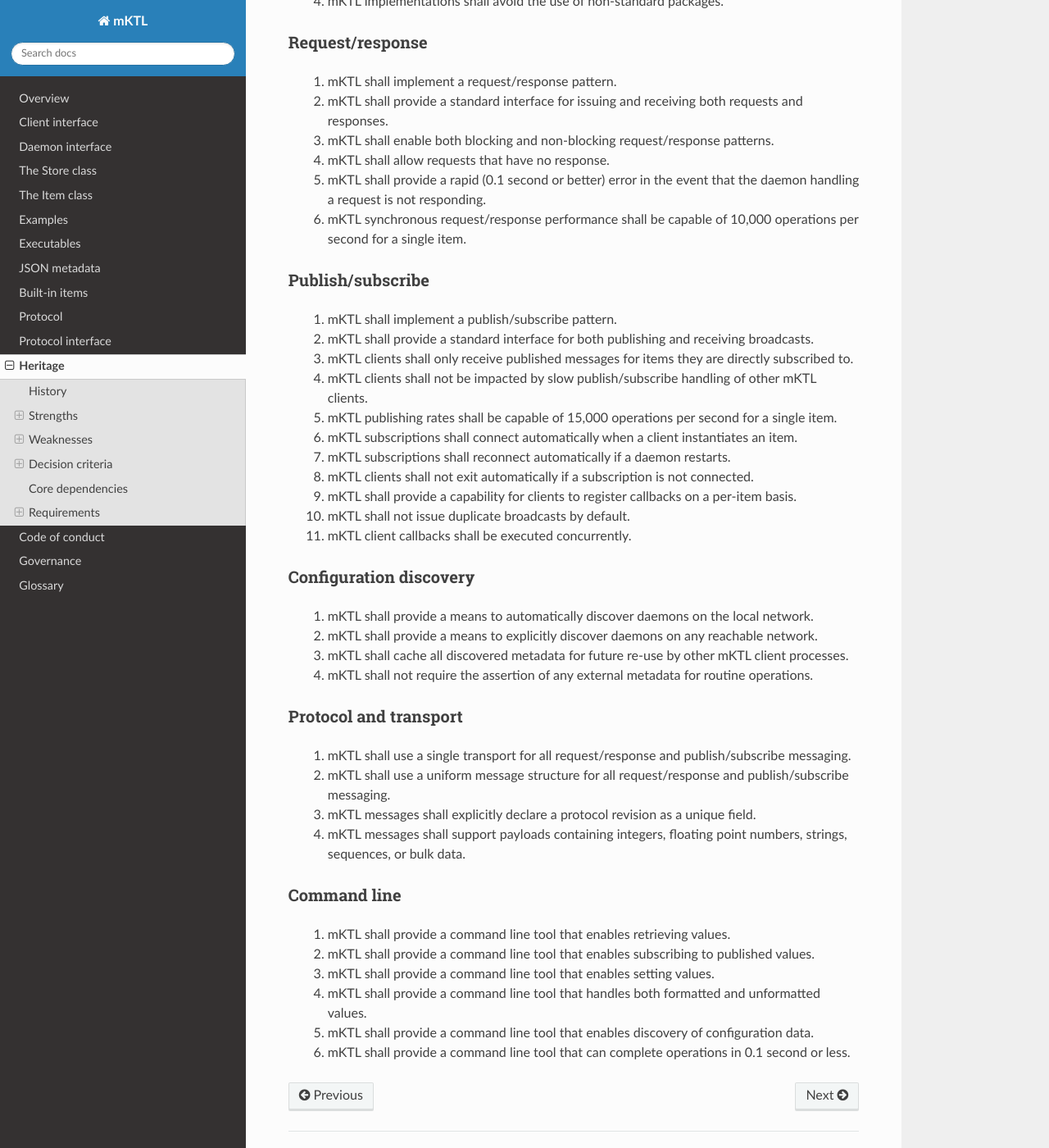
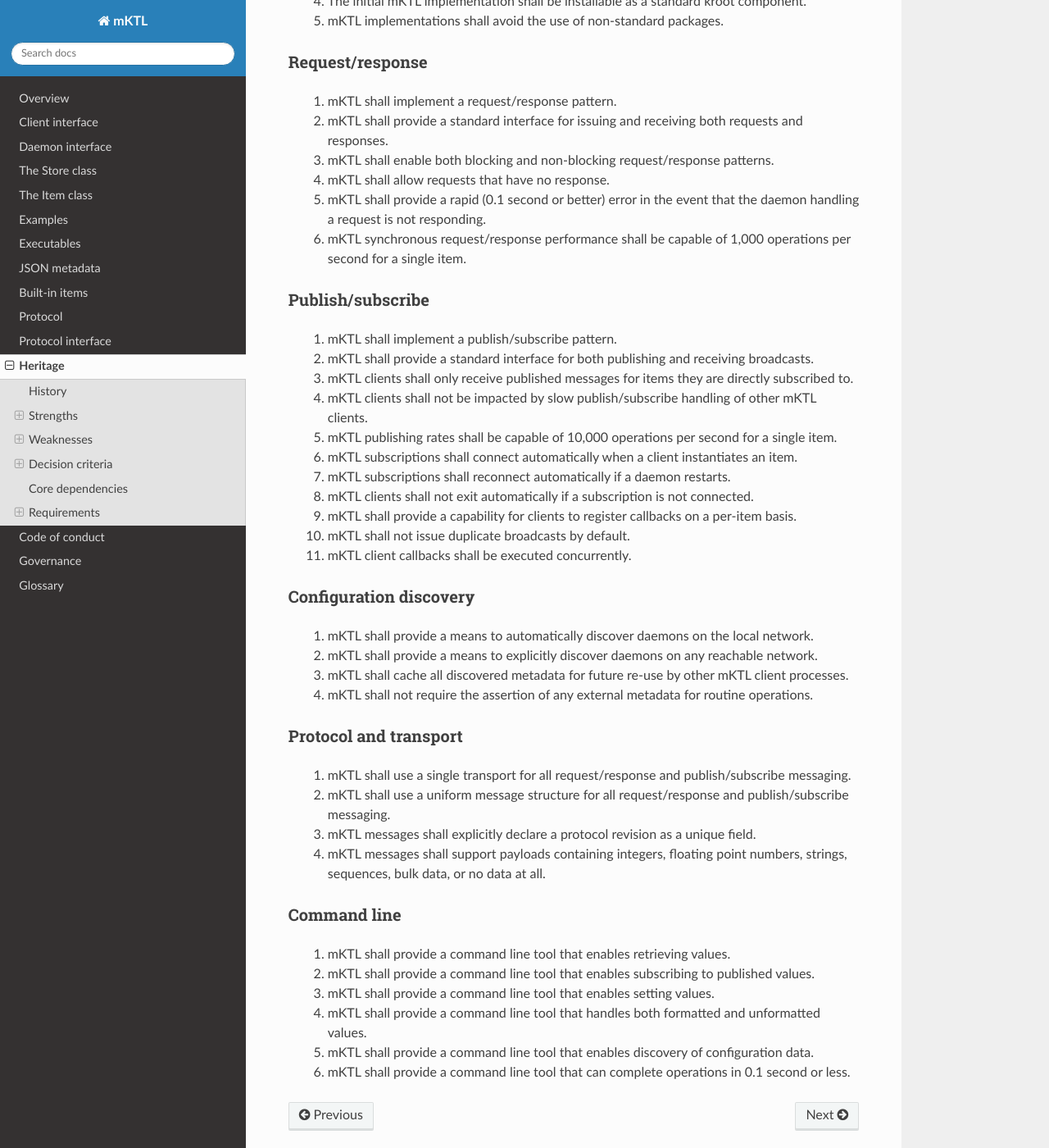
Before and after one commit to KeckObservatory/mKTL, a Sphinx documentation site: the page built from doc/heritage.rst, in a window 1280 px wide and 1400 px high, scrolled down 7558 px. Shown: the whole window at 82% size. Built offline with Sphinx 7.4.7 and the Read the Docs theme 3.1.0, drawn with Linux system fonts in a browser that asks for light colours; some of the changed text lies outside the part shown.

Commit message:
Tweaks to the requirements based on Will's feedback.

```diff
--- a/doc/heritage.rst
+++ b/doc/heritage.rst
@@ -159,6 +159,7 @@
 Implementation
 ^^^^^^^^^^^^^^
 
+  #. The fundamental data model of mKTL shall be a key/value store.
   #. The initial mKTL implementation shall be written in Python.
   #. The initial mKTL implementation shall be installable as a standalone package.
   #. The initial mKTL implementation shall be installable as a standard kroot component.
@@ -172,7 +173,7 @@
   #. mKTL shall enable both blocking and non-blocking request/response patterns.
   #. mKTL shall allow requests that have no response.
   #. mKTL shall provide a rapid (0.1 second or better) error in the event that the daemon handling a request is not responding.
-  #. mKTL synchronous request/response performance shall be capable of 10,000 operations per second for a single item.
+  #. mKTL synchronous request/response performance shall be capable of 1,000 operations per second for a single item.
 
 Publish/subscribe
 ^^^^^^^^^^^^^^^^^
@@ -181,7 +182,7 @@
   #. mKTL shall provide a standard interface for both publishing and receiving broadcasts.
   #. mKTL clients shall only receive published messages for items they are directly subscribed to.
   #. mKTL clients shall not be impacted by slow publish/subscribe handling of other mKTL clients.
-  #. mKTL publishing rates shall be capable of 15,000 operations per second for a single item.
+  #. mKTL publishing rates shall be capable of 10,000 operations per second for a single item.
   #. mKTL subscriptions shall connect automatically when a client instantiates an item.
   #. mKTL subscriptions shall reconnect automatically if a daemon restarts.
   #. mKTL clients shall not exit automatically if a subscription is not connected.
@@ -203,7 +204,7 @@
   #. mKTL shall use a single transport for all request/response and publish/subscribe messaging.
   #. mKTL shall use a uniform message structure for all request/response and publish/subscribe messaging.
   #. mKTL messages shall explicitly declare a protocol revision as a unique field.
-  #. mKTL messages shall support payloads containing integers, floating point numbers, strings, sequences, or bulk data.
+  #. mKTL messages shall support payloads containing integers, floating point numbers, strings, sequences, bulk data, or no data at all.
 
 Command line
 ^^^^^^^^^^^^
```
